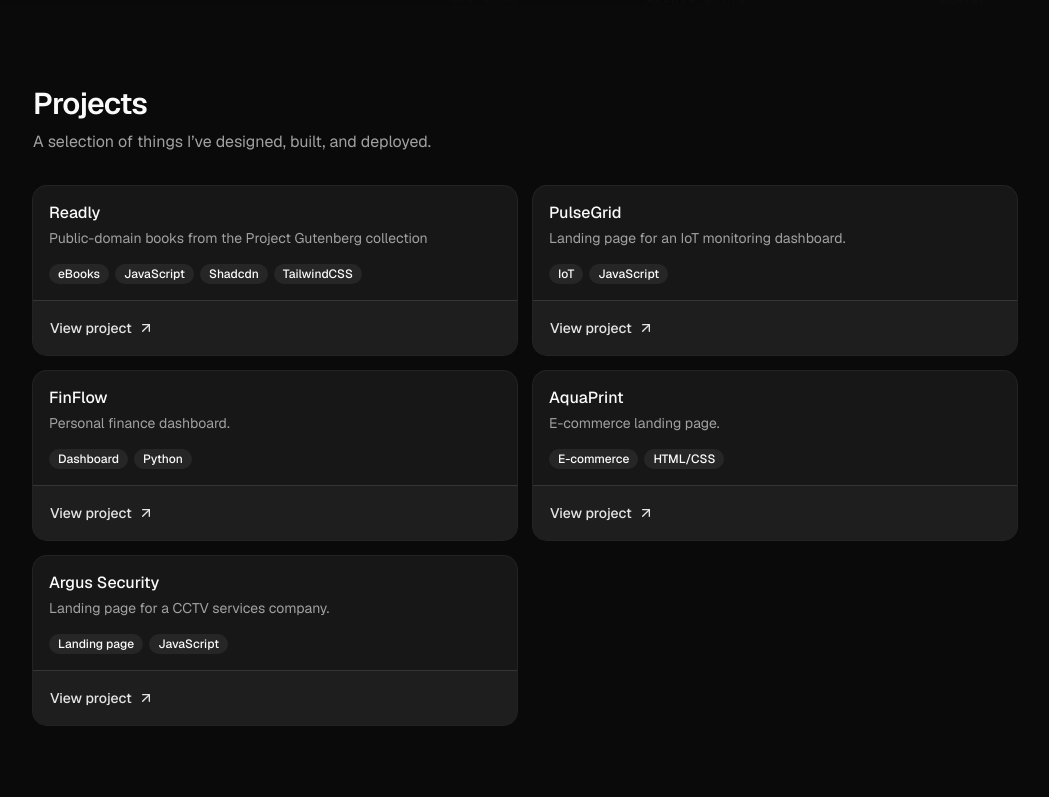
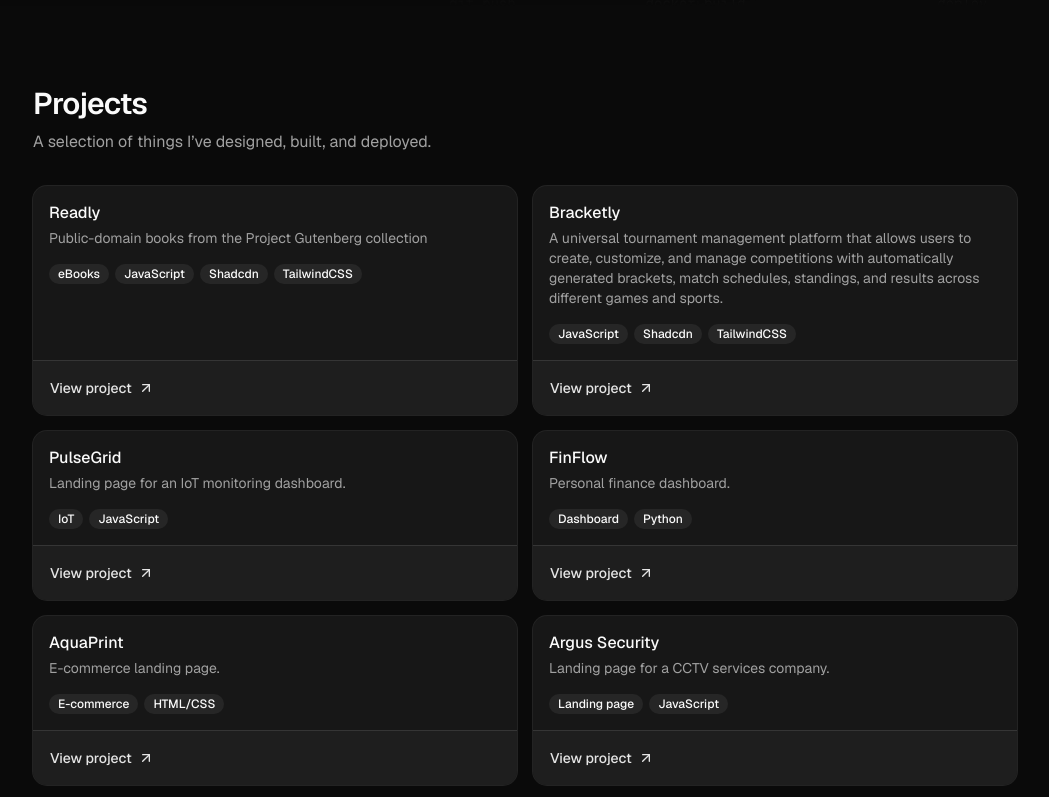
Before and after one commit to adrianglenn21/adrian-portfolio, a Next.js app: page / in a window 1280 px wide. Shown: the part 640-1437 px from the top of the page, without its empty margins (115-1164 px from the left). Built offline with nearby package versions, Linux system fonts and the light colour scheme.

Commit message:
feat: add Bracketly project to portfolio with detailed description and tags

```diff
--- a/src/app/page.tsx
+++ b/src/app/page.tsx
@@ -72,6 +72,13 @@ const projects = [
       "Public-domain books from the Project Gutenberg collection",
     tags: ["eBooks", "JavaScript", "Shadcdn", "TailwindCSS"],
     href: "https://readly-blue.vercel.app/",
+  },
+  {
+    title: "Bracketly",
+    description:
+      "A universal tournament management platform that allows users to create, customize, and manage competitions with automatically generated brackets, match schedules, standings, and results across different games and sports.",
+    tags: ["JavaScript", "Shadcdn", "TailwindCSS"],
+    href: "https://bracketly-three.vercel.app/dashboard",
   },
   {
     title: "PulseGrid",
@@ -363,6 +370,7 @@ export default function Portfolio() {
           </div>
         </section>
 
+
         {/* Experience */}
         <section id="education" className="scroll-mt-20 pt-20">
           <h2 className="mb-8 text-3xl font-semibold tracking-tight">Work experience</h2>
```
